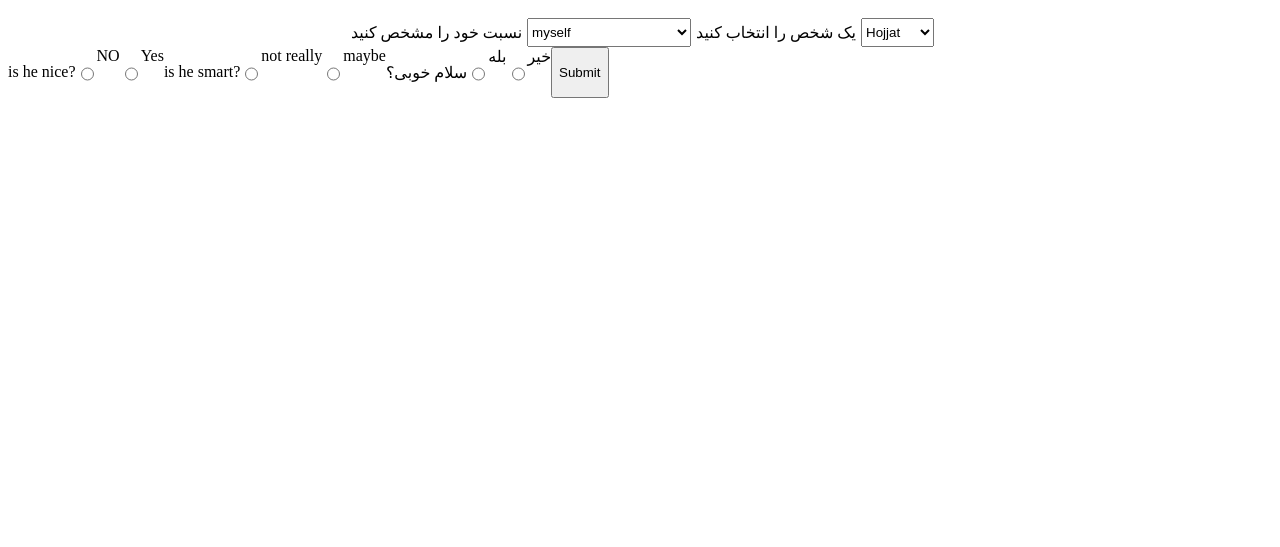
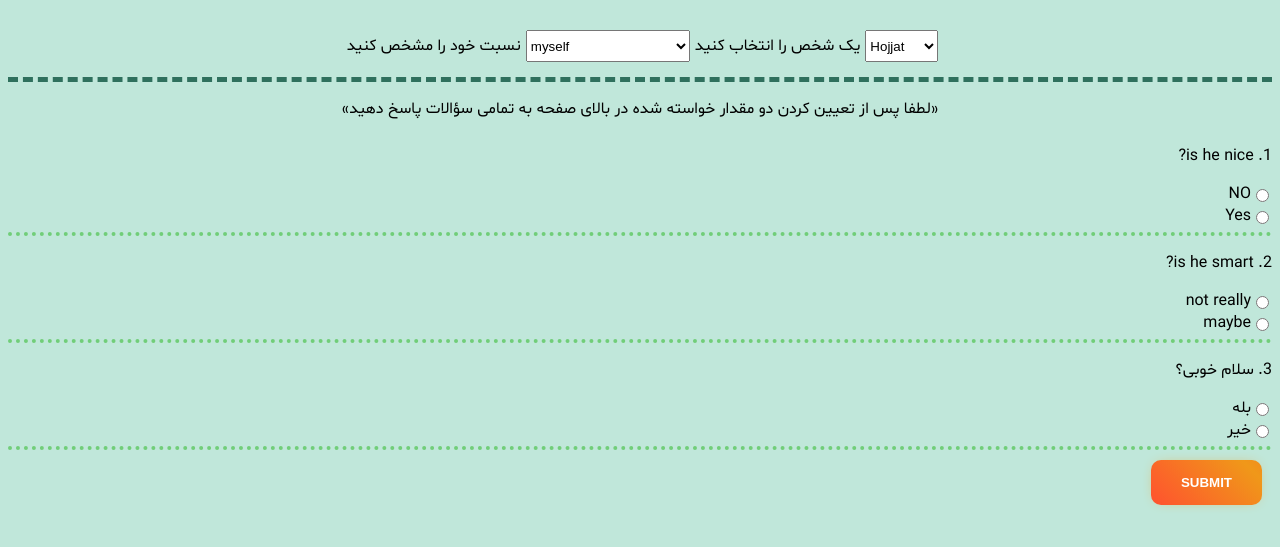
Before and after one commit to hmpsl99/Porseman, a Django app: page /evaluation/ in a window 1280 px wide. Shown: the top 547 px of the page. Run offline with Django 4.2, Linux system fonts and the light colour scheme; data comes from the database, SQL or seed files in the repository; both versions use the stored data as it was after the commit.

Commit message:
finished with the css

```diff
--- a/Evaluation/Templates/Evaluation/evaluation.html
+++ b/Evaluation/Templates/Evaluation/evaluation.html
@@ -1,24 +1,94 @@
 <!DOCTYPE html>
 <html lang="en">
+
 <head>
   <meta charset="UTF-8" />
   <title>ارزیابی</title>
+  <link rel="shortcut icon" href="/static/img/favicon.png" type="image/x-icon" />
   <style>
+    @font-face {
+      font-family: "Shabnam";
+      src: url("/static/font/Shabnam.ttf");
+    }
+
+    body {
+      font-family: "Shabnam";
+      background-color: rgb(192, 231, 218);
+    }
+
+    button {
+      font-family: "Shabnam";
+    }
+
     .dropdowns {
+      margin-top: 20px;
       display: flex;
       padding-top: 10px;
+      padding-bottom: 15px;
       justify-content: center;
+      border-bottom: 5px dashed;
+      border-color: rgb(47, 112, 93);
     }
+
     #qa_div {
+      direction: rtl;
+      margin-top: 25px;
+      display: block;
+    }
+
+    input {
+      display: block;
+    }
+
+    input {
+      display: block;
+    }
+
+    .order {
       display: flex;
+    }
+
+    .line {
+      border-bottom: 4px dotted rgb(113, 206, 121);
+      padding-bottom: 5px;
+    }
+
+    .button-87 {
+      margin: 10px;
+      padding: 15px 30px;
+      text-align: center;
+      text-transform: uppercase;
+      transition: 0.5s;
+      background-size: 200% auto;
+      color: white;
+      border-radius: 10px;
+      display: block;
+      border: 0px;
+      font-weight: 700;
+      box-shadow: 0px 0px 14px -7px #f09819;
+      background-image: linear-gradient(45deg, #FF512F 0%, #F09819 51%, #FF512F 100%);
+      cursor: pointer;
+      user-select: none;
+      -webkit-user-select: none;
+      touch-action: manipulation;
+    }
+
+    .button-87:hover {
+      background-position: right center;
+      /* change the direction of the change here */
+      color: #fff;
+      text-decoration: none;
+    }
+
+    .button-87:active {
+      transform: scale(0.95);
     }
   </style>
 </head>
+
 <body>
   <div class="dropdowns">
-      <label style="margin: 5px" for="relationships"
-        >نسبت خود را مشخص کنید</label
-      >
+    <label style="margin: 5px" for="relationships">نسبت خود را مشخص کنید</label>
 
     <select name="relationships" id="relationships"></select>
 
@@ -27,9 +97,12 @@
     <select name="employees" id="employees"></select>
   </div>
 
+  <p style="text-align: center;">«لطفا پس از تعیین کردن دو مقدار خواسته شده در بالای صفحه به تمامی سؤالات پاسخ دهید»</p>
+
   <div>
     <form id="qa_div"></form>
   </div>
+
 
   <script>
     const api_url = "http://127.0.0.1:8000/evaluation/relationships/";
@@ -74,6 +147,7 @@
     }
 
     qa_text = "";
+    counter = 1;
     div_qa = document.getElementById("qa_div");
     for (let i = 0; i < qa.length; i++) {
       question_id = qa[i].q_id;
@@ -82,14 +156,21 @@
       answer_text_1 = qa[i].answers[0].a_text;
       answer_id_2 = qa[i].answers[1].a_id;
       answer_text_2 = qa[i].answers[1].a_text;
-        qa_text = `<p class = '${question_id}'>${question_text}</p>
+      qa_text = `<p class = '${question_id}'>${counter}. ${question_text}</p>
+        <div class = "line">
+        <div class = 'order'>
         <input name = "${question_id}" type="radio" id = '${answer_id_1}' required>
         <label for="${answer_id_1}">${answer_text_1}</label>
+        </div>
+        <div class = 'order'>
         <input name = "${question_id}" type="radio" id = '${answer_id_2}' required>
-          <label for="${answer_id_2}">${answer_text_2}</label>`;
+        <label for="${answer_id_2}">${answer_text_2}</label>
+        </div>
+        </div>`;
       div_qa.innerHTML += qa_text;
+      counter += 1;
     }
-      div_qa.innerHTML += `<input type="submit">`;
+    div_qa.innerHTML += `<input class = "button-87" type="submit">`;
 
     form_qa = div_qa;
 
@@ -133,7 +214,7 @@
         console.log(this.responseText);
       };
       xhr4.send(data);
-        alert("Form has been submited");
+      alert("ارزیابی مورد نظر شما با موفقیت ثبت شد");
     });
 
       //var xhr4 = new XMLHttpRequest();
@@ -148,4 +229,5 @@
       //xhr4.send(data)..;
   </script>
 </body>
+
 </html>
```
Also changed, not shown: Employee/static/img/NastaliqOnline.ir.jfif (deleted), Employee/static/img/login-background.png (deleted), Evaluation/static/font/Shabnam.ttf (added), Evaluation/static/img/favicon.png (added), db.sqlite3. Lines whose indentation alone changed are shown as unchanged.
